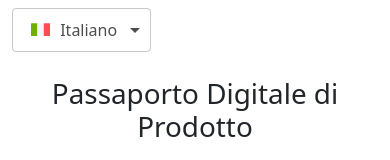
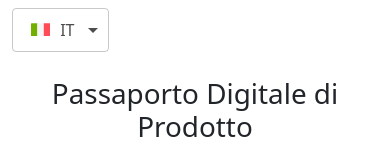
Before and after one commit to luca-morellini/dpp-browser, a React (Vite) app: page / in a window 390 px wide. Shown: the top 160 px of the page. Built offline with nearby package versions, Linux system fonts and the light colour scheme.

Commit message:
Improved responsiveness

```diff
--- a/src/components/Header.jsx
+++ b/src/components/Header.jsx
@@ -59,15 +59,37 @@ function Header( {setLanguage} ) {
     document.cookie = `jwtToken=${null};`;
   }
 
+  const [screenWidth, setScreenWidth] = useState(window.innerWidth);
+
+  useEffect(() => {
+    const handleResize = () => {
+      setScreenWidth(window.innerWidth);
+    };
+
+    window.addEventListener('resize', handleResize);
+
+    return () => {
+      window.removeEventListener('resize', handleResize);
+    };
+  }, []);
+
+  const emailParts = userProfile && userProfile.email ? userProfile.email.split('@') : [];
+  const username = emailParts[0] || '';
+  const customLabelsFull = { "IT": "Italiano", "GB": "English", "ES": "Español", "FR": "Français" };
+  const customLabelsShort = { "IT": "IT", "GB": "EN", "ES": "ES", "FR": "FR" };
+
   const clientId = "28880670233-rfbhtbqpefv7mqpdikeevvmgg3mrg7gv.apps.googleusercontent.com"
 
   return (
     <section>
       <div className="d-flex justify-content-between align-items-stretch">
         <Select
-          className="mt-2"
+          className="mt-2 "
           countries={["IT", "GB", "ES", "FR"]}
-          customLabels={{ "IT": "Italiano", "GB": "English", "ES": "Español", "FR": "Français" }}
+          customLabels={
+            screenWidth > 420
+            ? customLabelsFull
+            : customLabelsShort}
           onSelect={setCountry}
           selected={selectedCountry}
         />
@@ -77,7 +99,10 @@ function Header( {setLanguage} ) {
               {isLoggedIn
                 ? (<div className="d-flex align-items-center">
                     <div>
-                      <p className="ms-2 mb-0">{userProfile.email}</p>
+                      <p className="ms-2 mb-0">{screenWidth > 420
+                        ? userProfile.email
+                        : username}
+                      </p>
                       <span className="ms-2 cursor-pointer logout-link" onClick={handleLogout} >
                         Logout
                       </span>
```
